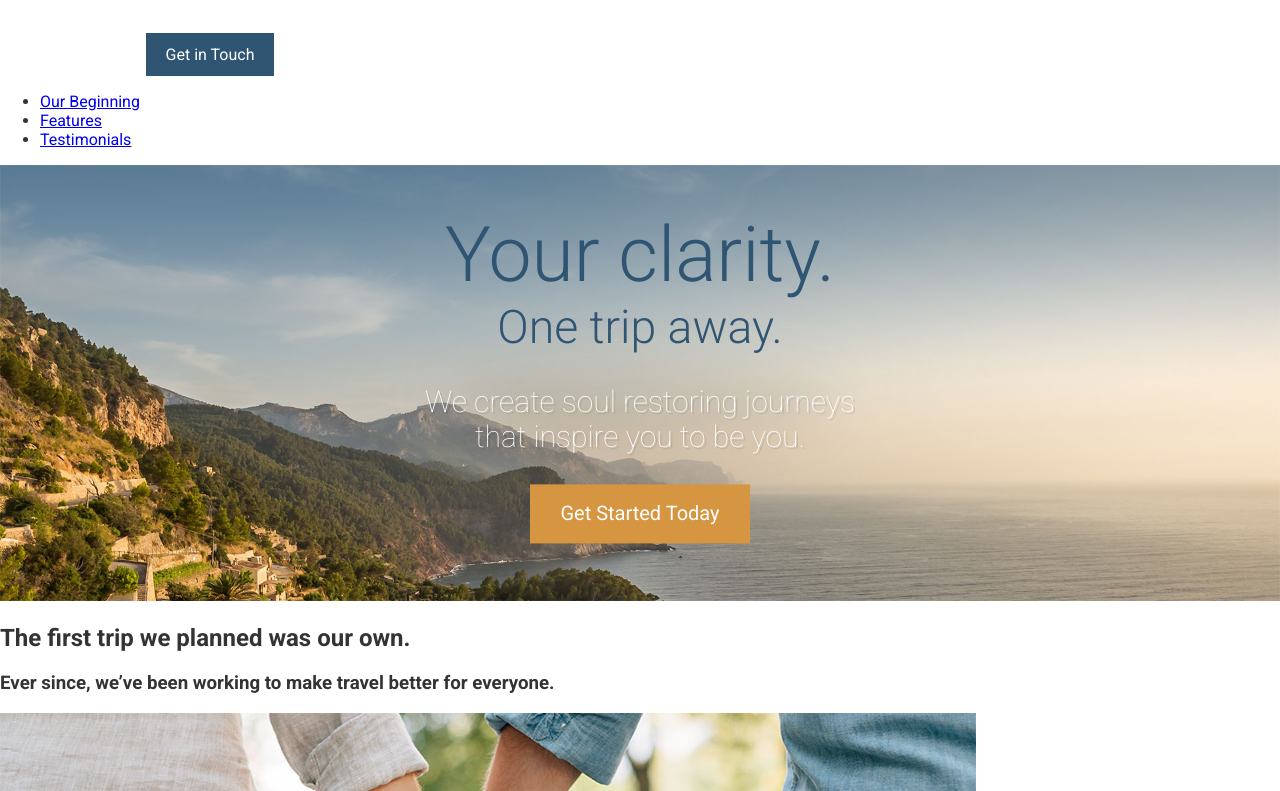
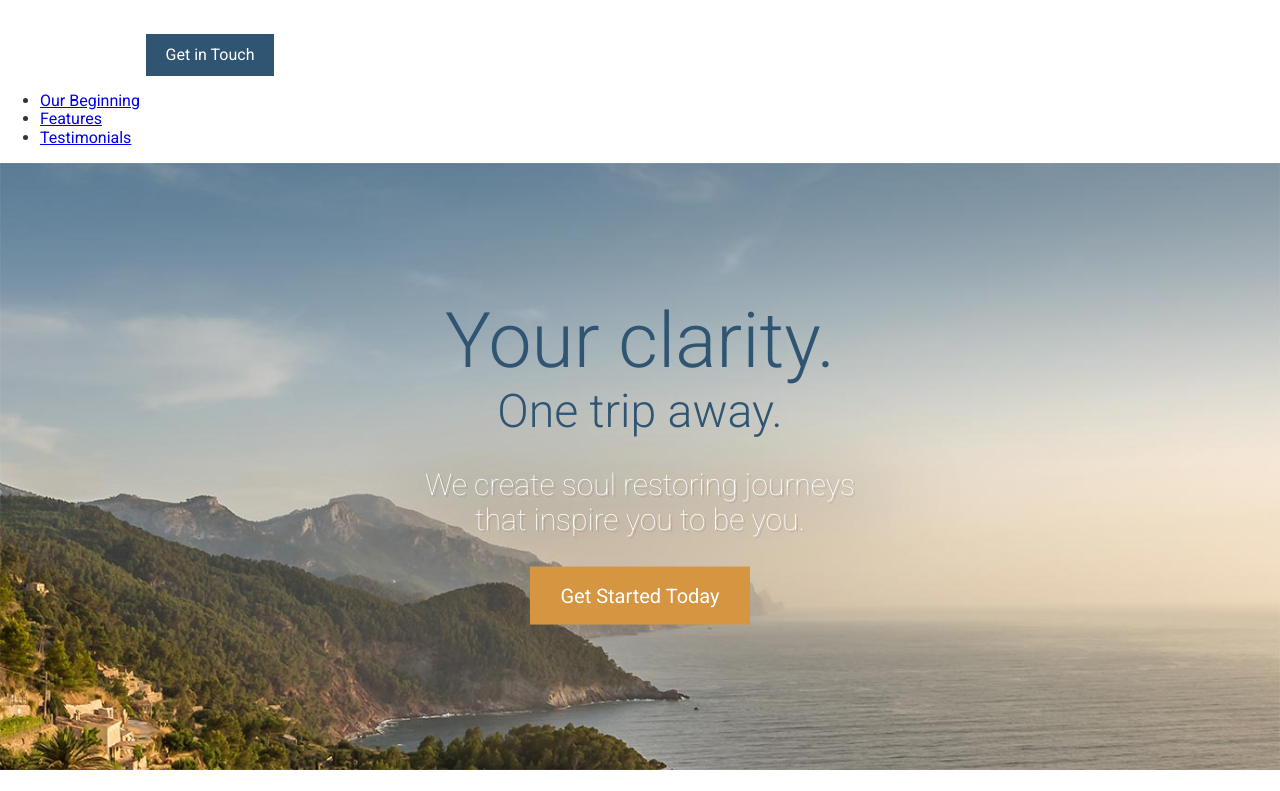
Before and after one commit to dougwells/Simple-Practice, a website: page simpleTravelSite/app/index.html in a window 1280 px wide. Shown: the top 791 px of the page. Drawn offline with Linux system fonts and the light colour scheme.

Commit message:
Mixins & being data-sensitive w/images

```diff
--- /dev/null
+++ b/simpleTravelSite/app/assets/styles/base/_mixins.css
@@ -0,0 +1,17 @@
+@define-mixin atSmall {
+  @media (min-width: 530px) {
+    @mixin-content;
+  }
+}
+
+@define-mixin atMedium {
+  @media (min-width: 800px) {
+    @mixin-content;
+  }
+}
+
+@define-mixin atLarge {
+  @media (min-width: 1200px) {
+    @mixin-content;
+  }
+}
--- a/simpleTravelSite/app/assets/styles/modules/_large-hero.css
+++ b/simpleTravelSite/app/assets/styles/modules/_large-hero.css
@@ -13,15 +13,33 @@
   &__title {
     font-weight: 300;
     color: $mainBlue;
-    font-size: 4.8rem;
     margin: 0;
+    font-size: 1.1rem;
+
+    @mixin atSmall {
+      font-size: 2rem;
+    }
+
+    @mixin atMedium {
+      font-size: 3.2rem;
+    }
+
+    @mixin atLarge {
+      font-size: 4.8rem;
+    }
+
   }
 
   &__subtitle {
     font-weight: 300;
     color: $mainBlue;
-    font-size: 2.9rem;
+    font-size: 1.1rem;
     margin: 0;
+
+    @mixin atSmall {
+      font-size: 2.9rem;
+    }
+
   }
 
   &__description {
--- a/simpleTravelSite/app/assets/styles/styles.css
+++ b/simpleTravelSite/app/assets/styles/styles.css
@@ -1,5 +1,6 @@
 @import "normalize.css";
 @import "base/_global";
 @import "base/_variables";
+@import "base/_mixins";
 @import "modules/_large-hero";
 @import "modules/_btn";
--- a/simpleTravelSite/app/index.html
+++ b/simpleTravelSite/app/index.html
@@ -25,7 +25,14 @@
   </header>
 
   <div class="large-hero">
-    <img src="assets/images/hero--large.jpg">
+
+    <picture>
+      <source srcset="assets/images/hero--large.jpg 1920w, assets/images/hero--large-hi-dpi.jpg 3840w" media="(min-width: 1380px)">
+      <source srcset="assets/images/hero--medium.jpg 1380w, assets/images/hero--medium-hi-dpi.jpg 2760w" media="(min-width: 990px)">
+      <source srcset="assets/images/hero--small.jpg 990w, assets/images/hero--small-hi-dpi.jpg 1980w" media="(min-width: 640px)">
+      <img srcset="assets/images/hero--smaller.jpg 640w, assets/images/hero--smaller-hi-dpi.jpg 1280w" alt="Coastal view of ocean and mountains">
+    </picture>
+
     <div class="large-hero__text-content">
       <h1 class="large-hero__title">Your clarity.</h1>
       <h2 class="large-hero__subtitle">One trip away.</h2>
--- a/simpleTravelSite/app/temp/styles/styles.css
+++ b/simpleTravelSite/app/temp/styles/styles.css
@@ -2,13 +2,15 @@
 
 /**
  * 1. Change the default font family in all browsers (opinionated).
- * 2. Prevent adjustments of font size after orientation changes in IE and iOS.
+ * 2. Correct the line height in all browsers.
+ * 3. Prevent adjustments of font size after orientation changes in IE and iOS.
  */
 
 html {
   font-family: sans-serif; /* 1 */
-  -ms-text-size-adjust: 100%; /* 2 */
-  -webkit-text-size-adjust: 100%; /* 2 */
+  line-height: 1.15; /* 2 */
+  -ms-text-size-adjust: 100%; /* 3 */
+  -webkit-text-size-adjust: 100%; /* 3 */
 }
 
 /**
@@ -256,6 +258,7 @@ hr {
 
 button,
 input,
+optgroup,
 select,
 textarea {
   font: inherit; /* 1 */
@@ -446,15 +449,43 @@ img {
 .large-hero__title {
   font-weight: 300;
   color: #2f5572;
-  font-size: 4.8rem;
   margin: 0;
+  font-size: 1.1rem;
+}
+
+@media (min-width: 530px) {
+
+  .large-hero__title {
+    font-size: 2rem;
+  }
+}
+
+@media (min-width: 800px) {
+
+  .large-hero__title {
+    font-size: 3.2rem;
+  }
+}
+
+@media (min-width: 1200px) {
+
+  .large-hero__title {
+    font-size: 4.8rem;
+  }
 }
 
 .large-hero__subtitle {
   font-weight: 300;
   color: #2f5572;
-  font-size: 2.9rem;
+  font-size: 1.1rem;
   margin: 0;
+}
+
+@media (min-width: 530px) {
+
+  .large-hero__subtitle {
+    font-size: 2.9rem;
+  }
 }
 
 .large-hero__description {
--- a/simpleTravelSite/gulp/tasks/styles.js
+++ b/simpleTravelSite/gulp/tasks/styles.js
@@ -3,11 +3,12 @@ postcss = require('gulp-postcss'),
 autoprefixer = require('autoprefixer'),
 cssvars = require('postcss-simple-vars'),
 nested = require('postcss-nested'),
-cssImport = require('postcss-import');
+cssImport = require('postcss-import'),
+mixins = require('postcss-mixins');
 
 gulp.task('styles', function() {
   return gulp.src('./app/assets/styles/styles.css')
-    .pipe(postcss([cssImport, cssvars, nested, autoprefixer]))
+    .pipe(postcss([cssImport, mixins, cssvars, nested, autoprefixer]))
     .on('error', function(errorInfo) {
       console.log(errorInfo.toString());
       this.emit('end');
--- a/simpleTravelSite/package.json
+++ b/simpleTravelSite/package.json
@@ -12,6 +12,7 @@
     "gulp-postcss": "^6.1.1",
     "gulp-watch": "^4.3.5",
     "postcss-import": "^8.1.2",
+    "postcss-mixins": "^5.2.0",
     "postcss-nested": "^1.0.0",
     "postcss-simple-vars": "^1.2.0"
   }
```
